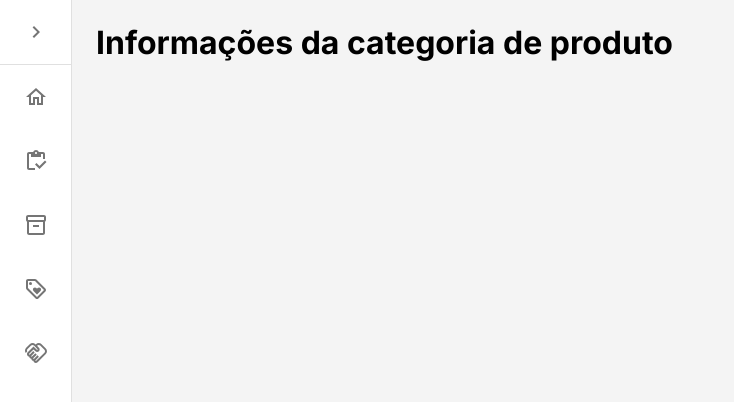
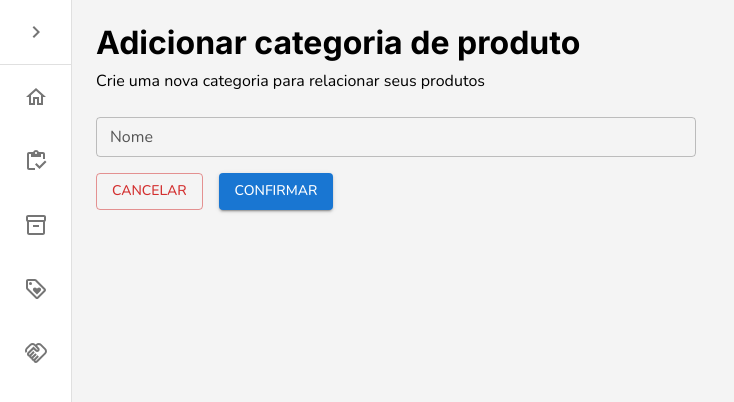
Before and after one commit to pi-ii-univesp-2024/projeto-integrador-2, a Next.js app in the folder frontend/: page /categorias-produto/adicionar in a window 1280 px wide. Shown: the top 402 px of the page, without its empty margins (0-734 px from the left). Built offline with nearby package versions, Linux system fonts and the light colour scheme.

Commit message:
feat: adicionar e editar categorias de produto

```diff
--- /dev/null
+++ b/frontend/src/components/categoria-produto/CategoriaProdutoForm.js
@@ -0,0 +1,39 @@
+import { Stack } from "@mui/material";
+import { Form, Formik } from "formik";
+import * as Yup from "yup";
+import CustomTextField from "../forms/CustomTextField";
+import dayjs from "dayjs";
+import CustomFormButtons from "../forms/CustomFormButtons";
+
+export default function CategoriaProdutoForm({
+  handleSubmit,
+  handleRedirect,
+  initialValues,
+  action,
+}) {
+  const now = dayjs();
+
+  const schema = Yup.object().shape({
+    nome: Yup.string().required("Nome é obrigatório"),
+  });
+
+  return (
+    <Formik
+      initialValues={initialValues}
+      validationSchema={schema}
+      onSubmit={handleSubmit}
+    >
+      {({ isSubmitting, isValid }) => (
+        <Form>
+          <Stack gap={2}>
+            <CustomTextField name="nome" label="Nome" />
+            <CustomFormButtons
+              cancelAction={handleRedirect}
+              confirmDisabled={isSubmitting || !isValid}
+            />
+          </Stack>
+        </Form>
+      )}
+    </Formik>
+  );
+}
--- /dev/null
+++ b/frontend/src/pages/categorias-produto/adicionar/index.js
@@ -0,0 +1,47 @@
+import { useRouter } from "next/router"; // Importe useRouter
+import MainLayout from "@/components/layouts/MainLayout";
+import { Box, Stack, Typography } from "@mui/material";
+import CategoriaProdutoForm from "@/components/categoria-produto/CategoriaProdutoForm";
+import { useCreateCategoriaProduto } from "@/hooks/categorias_produto";
+
+export default function CategoriaProdutoCriar() {
+  const router = useRouter();
+  const categoriaProdutoMutation = useCreateCategoriaProduto();
+
+  const initialValues = {
+    nome: "",
+  };
+
+  const handleSubmit = async (values, { resetForm }) => {
+    await categoriaProdutoMutation.mutateAsync(values);
+    resetForm();
+    handleRedirect();
+  };
+
+  const handleRedirect = () => {
+    router.push("/categorias-produto");
+  };
+
+  return (
+    <MainLayout>
+      <Box>
+        <Stack gap={3}>
+          <Stack gap={1}>
+            <Typography variant="h1">Adicionar categoria de produto</Typography>
+            <Typography variant="body1">
+              Crie uma nova categoria para relacionar seus produtos
+            </Typography>
+          </Stack>
+          <Stack gap={1} maxWidth={600}>
+            <CategoriaProdutoForm
+              handleSubmit={handleSubmit}
+              handleRedirect={handleRedirect}
+              initialValues={initialValues}
+              action="add"
+            />
+          </Stack>
+        </Stack>
+      </Box>
+    </MainLayout>
+  );
+}
```
Also changed, not shown: frontend/src/pages/categorias-produto/[categoria_id]/editar.js (added, +61 -0 lines), frontend/src/pages/categorias-produto/index.js (+56 -3 lines).
